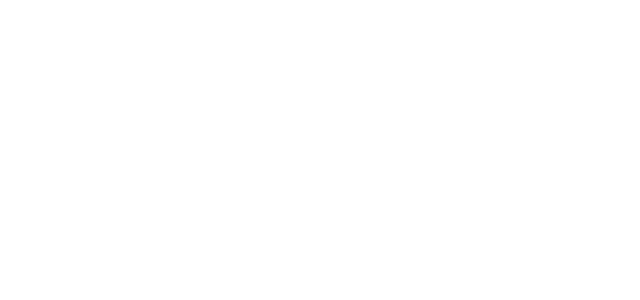
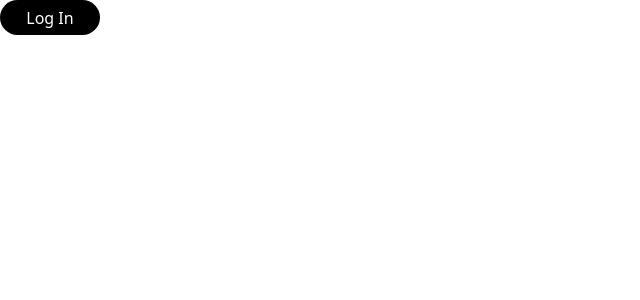
Before and after one commit to No-Country/c12-08-m-php-react, a Next.js app in the folder frontend/: page / in a window 1280 px wide. Shown: the top 300 px of the page, without its empty margins (0-640 px from the left). Built offline with nearby package versions, Linux system fonts and the light colour scheme.

Commit message:
feat: adding first version of general button
This is the main button and it can be customized through the props

```diff
--- a/frontend/components/buttons/ExampleButton.tsx
+++ /dev/null
@@ -1,5 +0,0 @@
-const ExampleButton = () => {
-  return <button>Click</button>;
-};
-
-export default ExampleButton;
--- /dev/null
+++ b/frontend/components/buttons/GeneralButton.tsx
@@ -0,0 +1,58 @@
+export interface IGeneralButton
+  extends React.ComponentPropsWithoutRef<'button'> {
+  children: React.ReactNode;
+  variant?: 'normal' | 'outline';
+  color?: 'green' | 'gray' | 'white' | 'blue' | 'light-blue' | 'black';
+  text?: 'green' | 'gray' | 'white' | 'blue' | 'light-blue' | 'black';
+  size?: 'sm' | 'md' | 'lg';
+}
+
+const GeneralButton: React.FC<IGeneralButton> = ({
+  children,
+  variant = 'normal',
+  color = 'green',
+  text = 'white',
+  size = 'sm',
+  ...buttonProps
+}: any) => {
+  const styles: any = {
+    normal: {
+      green: 'bg-[#9FD179]',
+      gray: 'bg-[#E6E9EF]',
+      'light-blue': 'bg-[#8FC4D8]',
+      blue: 'bg-[#0568FD]',
+      white: 'bg-[#FFFFFF]',
+      black: 'bg-[#000000]',
+    },
+    outline: {
+      green: 'border-[2px] border-[#9FD179]',
+      gray: 'border-[2px] border-[#E6E9EF]',
+      'light-blue': 'border-[2px] border-[#8FC4D8]',
+      blue: 'border-[2px] border-[#0568FD]',
+      white: 'border-[2px] border-[#FFFFFF]',
+      black: 'border-[2px] border-[#000000]',
+    },
+    text: {
+      green: 'text-[#9FD179]',
+      gray: 'text-[#E6E9EF]',
+      'light-blue': 'text-[#8FC4D8]',
+      blue: 'text-[#0568FD]',
+      white: 'text-[#FFFFFF]',
+      text: 'text-[#000000]',
+    },
+    sizes: {
+      sm: 'min-w-[100px] h-[35px]',
+      md: 'min-w-[200px] h-[60px]',
+      lg: '',
+    },
+  };
+  return (
+    <button
+      {...buttonProps}
+      className={`rounded-full px-4 ${styles.sizes[size]} ${styles.text[text]} ${styles[variant][color]}`}>
+      <p>{children}</p>
+    </button>
+  );
+};
+
+export default GeneralButton;
--- a/frontend/pages/index.tsx
+++ b/frontend/pages/index.tsx
@@ -1,4 +1,5 @@
 import Head from 'next/head';
+import GeneralButton from '../components/buttons/GeneralButton';
 
 export default function Home() {
   return (
@@ -9,6 +10,9 @@ export default function Home() {
         <meta name='viewport' content='width=device-width, initial-scale=1' />
         <link rel='icon' href='/favicon.ico' />
       </Head>
+      <GeneralButton color='black' text='white' variant='normal' size='sm'>
+        Log In
+      </GeneralButton>
       <h1 className='m-auto text-4xl font-semibold text-my-custom-color drop-shadow-[0px_0px_50px_white]'>
         Hello World
       </h1>
```
